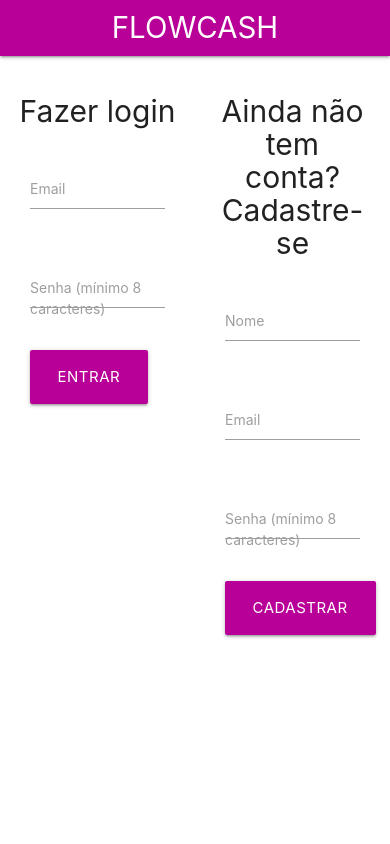
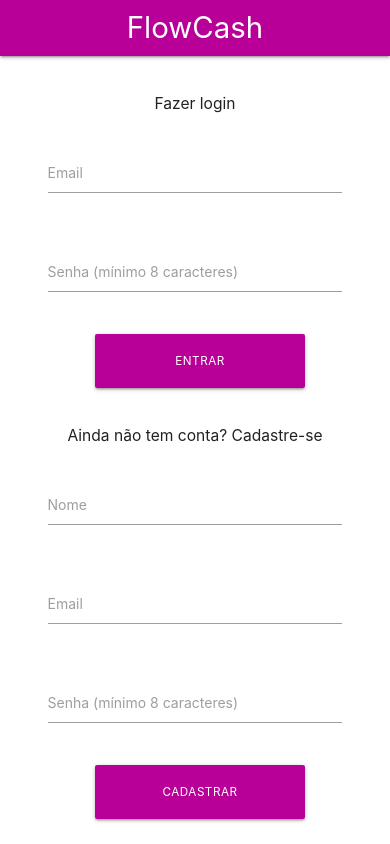
Before and after one commit to AllanBismarck123/flowcash, a Vue app: page / in a window 390 px wide. Built offline with nearby package versions, Linux system fonts and the light colour scheme.

Commit message:
improving layout responsive

```diff
--- a/src/components/TheCategory.vue
+++ b/src/components/TheCategory.vue
@@ -19,7 +19,7 @@
 <div v-for="category in categories" :key="category.id">
     <div class="col s12 m7 card horizontal header">
         <h3 class="option">{{category.name}}</h3>
-        <div>
+        <div id="options-buttons">
             <a @click="this.categoryId=category.id" href="#modalEditCategory" class="modal-trigger btn-floating btn-large waves-light red option"><i id="edit" class="material-icons">edit</i></a>
             <a @click="this.categoryId=category.id; this.categoryName=category.name" href="#modalDeleteCategory" class="modal-trigger btn-floating btn-large red option"><i id="delete" class="material-icons">delete</i></a>
         </div>
@@ -143,7 +143,7 @@
         padding: 2vw;
     }
 
-    @media screen and (max-width: 700px) {
+    @media screen and (max-width: 850px) {
         h3 {
             font-size: 4.5vw;
             padding-left: 2vw;
@@ -152,9 +152,27 @@
         span {
             font-size: 4.5vw;
         }
+
+        .btn-large {
+            width: 6vw;
+            height: 6vw;
+            display: flex;
+            flex-direction: row;
+            justify-content: center;
+            align-items: center;
+        }
+
+        .material-icons {
+            width: 100%;
+        }
+
+        #options-buttons {
+            display: flex;
+            flex-direction: row;
+        }
     }
 
-    @media screen and (max-width: 450px) {
+    @media screen and (max-width: 500px) {
         h3 {
             font-size: 5.5vw;
             padding-left: 2vw;
@@ -163,6 +181,11 @@
         span {
             font-size: 5.5vw;
         }
+
+        .btn-large {
+            width: 9vw;
+            height: 9vw;
+        }
     }
 
 </style>
--- a/src/components/TheTransaction.vue
+++ b/src/components/TheTransaction.vue
@@ -1,7 +1,7 @@
 <template>
     <div class="button-create">
         <span>Criar Transação</span>
-        <a href="#modalCreateTransaction" @click="trateCategories" class="modal-trigger btn-floating btn-large red"><i id="add" class="material-icons">add</i></a>
+        <a href="#modalCreateTransaction" @click="trateCategories" id="btn-create" class="modal-trigger btn-floating btn-large red"><i id="add" class="material-icons">add</i></a>
     </div>
 
     <!-- CREATE TRANSACTION -->
@@ -45,9 +45,9 @@
             <h3>{{transaction.description}}</h3>
         </div>
         <div id="value">R${{transaction.value}}</div>
-        <div>
-            <a @click="this.transactionId=transaction.id" href="#modalEditTransaction" class="modal-trigger btn-floating btn-large waves-light red"><i id="edit" class="material-icons">edit</i></a>
-            <a @click="this.transactionId=transaction.id; this.transactionDescription=transaction.description" href="#modalDeleteTransaction" class="modal-trigger btn-floating btn-large red"><i id="delete" class="material-icons">delete</i></a>
+        <div id="options-buttons">
+            <a @click="this.transactionId=transaction.id" href="#modalEditTransaction" id="btn-edit" class="modal-trigger btn-floating btn-large waves-light red"><i id="edit" class="material-icons">edit</i></a>
+            <a @click="this.transactionId=transaction.id; this.transactionDescription=transaction.description" href="#modalDeleteTransaction" id="btn-delete" class="modal-trigger btn-floating btn-large red"><i id="delete" class="material-icons">delete</i></a>
         </div>
     </div>
 
@@ -202,16 +202,16 @@
         font-size: 2.5vw;
     }
 
-    #add {
-        background-color: #BF04A0;
-    }
-
     #delete {
         background-color: rgb(202, 1, 1);
     }
 
     #edit {
         background-color: #F23030;
+    }
+
+    #add {
+        background-color: #BF04A0;
     }
 
     .header {
@@ -228,6 +228,7 @@
         margin: 0.1vw;
         font-size: 3vw;
     }
+
     #date-type {
         display: flex;
         flex-direction: column;
@@ -240,13 +241,35 @@
         color: #FE6905;
         font-size: 1.5em;
     }
+
     .label-radio {
         font-size: 20px;
     }
+
     #radios {
         display: flex;
         flex-direction: row;
         gap: 2em;
+    }
+
+    @media screen and (max-width: 1000px) {
+        .btn-large {
+            width: 6vw;
+            height: 6vw;
+            display: flex;
+            flex-direction: row;
+            justify-content: center;
+            align-items: center;
+        }
+
+        .material-icons {
+            width: 100%;
+        }
+
+        #options-buttons {
+            display: flex;
+            flex-direction: row;
+        }
     }
 
     @media screen and (max-width: 700px) {
@@ -269,5 +292,17 @@
         span {
             font-size: 3.5vw;
         }
+
+        .btn-large {
+            width: 7vw;
+            height: 7vw;
+        }
+    }
+
+    @media screen and (max-width: 350px) {
+        .btn-large {
+            width: 9vw;
+            height: 9vw;
+        }
     }
 </style>
--- a/src/pages/MainWindow.vue
+++ b/src/pages/MainWindow.vue
@@ -30,6 +30,11 @@
         await this.$store.dispatch("showTransactions", {id: this.user.id})
         this.transactions = this.$store.getters.getTransactions
         this.calculateAllValues()
+    },
+    mounted() {
+        var elems = document.querySelectorAll('.modal');
+        // eslint-disable-next-line no-undef
+        this.modals = M.Modal.init(elems);
     },
 
     methods: {
--- a/src/pages/TheHome.vue
+++ b/src/pages/TheHome.vue
@@ -2,7 +2,7 @@
     <header>
         <nav>
             <div class="nav-wrapper">
-                <div class="brand-logo">FLOWCASH</div>
+                <div class="brand-logo">FlowCash</div>
             </div>
         </nav>
     </header>
@@ -44,9 +44,19 @@
                         <label for="password">Senha (mínimo 8 caracteres)</label>
                     </div>
                 </div>
-                <button v-on:click="newUser()" class="waves-effect waves-light btn-large" id="register">Cadastrar</button>
+                <a @click.prevent="newUser" href="#modalRegister" class="waves-effect waves-light btn-large modal-trigger" id="register">Cadastrar</a>
         </form>
     </main>
+
+    <!-- REGISTER -->
+    <form id="modalRegister" class="modal">
+        <div class="modal-content">
+            <h4>Usuário cadastrado com sucesso! Faça o login para entrar.</h4>
+        </div>
+        <div class="modal-footer">
+            <a class="modal-close btn-flat">Fechar</a>
+        </div>
+    </form>
 </template>
 
 <script>
@@ -63,6 +73,7 @@
         token: {}
       };
     },
+
     methods: {
         async newUser() {
             const data = { name: this.name, email: this.email, password: this.password }
@@ -89,12 +100,12 @@
 
 <style >
     .nav-wrapper {
-        padding-left: 5em;
+        padding-left: 5.5vw;
         background-color: #B80098;
     }
 
     main {
-        font-size: 10px;
+        font-size: 2vw;
         display: flex;
         flex-direction: row;
         justify-content: space-around;
@@ -105,7 +116,7 @@
     }
 
     h1 {
-        font-size: 30px;
+        font-size: 2vw;
         text-align: center;
     }
 
@@ -114,4 +125,33 @@
         background-color: #B80098;
     }
 
+    @media screen and (max-width: 800px) {
+        main {
+            font-size: 4vw;
+            flex-direction: column;
+            align-items: center;
+        }
+
+        h1 {
+            font-size: 4vw;
+            text-align: center;
+        }
+
+        .boxhome {
+            width: 90%;
+            display: flex;
+            flex-direction: column;
+            align-items: center;
+        }
+
+        .btn-large {
+            width: 60%;
+            font-size: 3vw;
+        }
+
+        .row {
+            width: 90%;
+        }
+     }
+
 </style>
--- a/src/store/index.js
+++ b/src/store/index.js
@@ -84,6 +84,7 @@
   },
   actions: {
     registerUser(context, {name, email, password}) {
+      console.log(name, email, password)
       api
       .post("/register", {name, email, password})
       .then((response) => {
```
Also changed, not shown: 1 other file (tests, documents, lock files or other folders).
